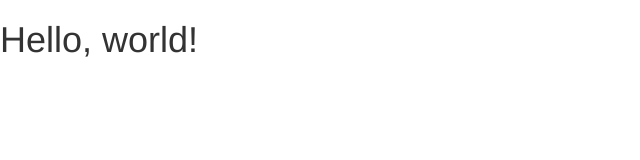
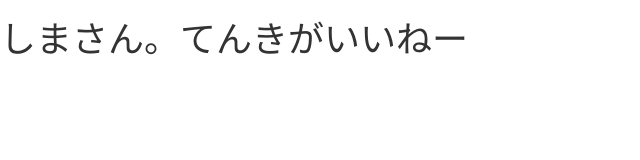
Before and after one commit to hironobu-inada/hironobu-inada.github.io, a plain HTML site: page index.html in a window 1280 px wide. Shown: the whole page, without its empty margins (0-640 px from the left). Drawn offline with nearby package versions, Linux system fonts and the light colour scheme.

Commit message:
h1 modified

```diff
--- a/index.html
+++ b/index.html
@@ -13,6 +13,6 @@
     <script src="//maxcdn.bootstrapcdn.com/bootstrap/3.3.5/js/bootstrap.min.js"></script>
   </head>
   <body>
-    <h1>Hello, world!</h1>
+    <h1>しまさん。てんきがいいねー</h1>
   </body>
 </html>
```
